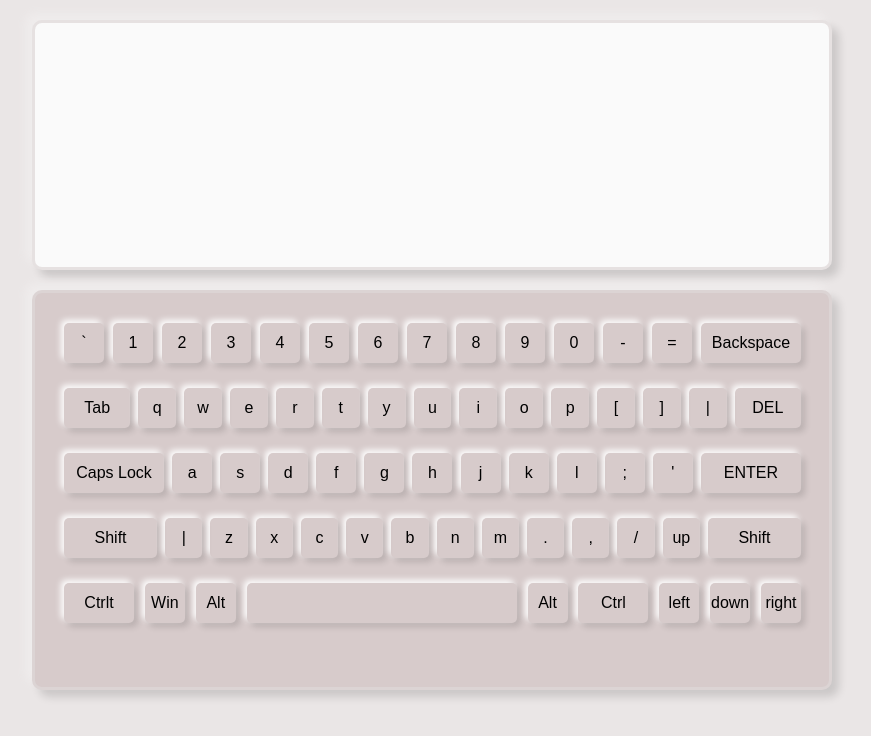
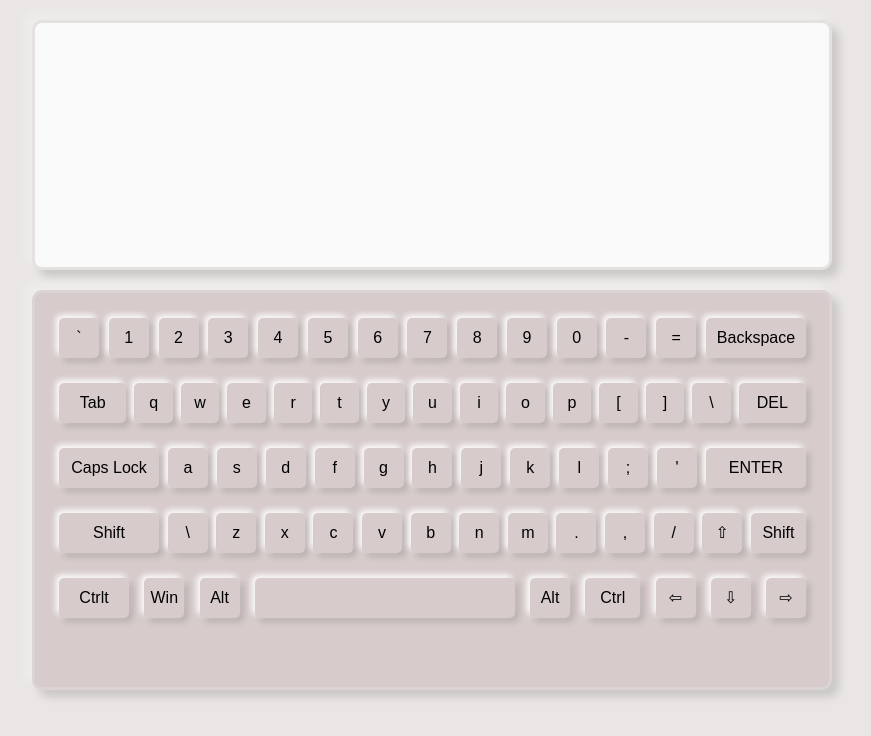
Before and after one commit to Natashulik/virtual-keyboard, a website: page index.html in a window 1280 px wide. Shown: the whole page, without its empty margins (208-1079 px from the left). Drawn offline with Linux system fonts and the light colour scheme.

Commit message:
feat: implement arrows

```diff
--- a/index.js
+++ b/index.js
@@ -40,7 +40,7 @@ arrKeys1.forEach((item) => {
   line1.appendChild(key);
 });
 
-const arrKeys2 = ['Tab', 'Q', 'W', 'E', 'R', 'T', 'Y', 'U', 'I', 'O', 'P', '[', ']', '|', 'DEL'];
+const arrKeys2 = ['Tab', 'Q', 'W', 'E', 'R', 'T', 'Y', 'U', 'I', 'O', 'P', '[', ']', '\\', 'DEL'];
 arrKeys2.forEach((item, index) => {
   const key = document.createElement('div');
   key.className = 'key';
@@ -62,7 +62,7 @@ arrKeys3.forEach((item, index) => {
   line3.appendChild(key);
 });
 
-const arrKeys4 = ['Shift', '|', 'Z', 'X', 'C', 'V', 'B', 'N', 'M', '.', ',', '/', 'up', 'Shift'];
+const arrKeys4 = ['Shift', '\\', 'Z', 'X', 'C', 'V', 'B', 'N', 'M', '.', ',', '/', '⇧', 'Shift'];
 arrKeys4.forEach((item, index) => {
   const key = document.createElement('div');
   key.className = 'key';
@@ -73,7 +73,7 @@ arrKeys4.forEach((item, index) => {
   line4.appendChild(key);
 });
 
-const arrKeys5 = ['Ctrlt', 'Win', 'Alt', ' ', 'Alt', 'Ctrl', 'left', 'down', 'right'];
+const arrKeys5 = ['Ctrlt', 'Win', 'Alt', ' ', 'Alt', 'Ctrl', '⇦', '⇩', '⇨'];
 arrKeys5.forEach((item, index) => {
   const key = document.createElement('div');
   key.className = 'key';
--- a/style.css
+++ b/style.css
@@ -38,7 +38,7 @@
     height: 400px;
     border: 2px solid rgba(222, 215, 215, 0.7);
     margin: 20px auto;
-    padding: 25px;
+    padding: 20px;
     border-radius: 10px;
 
     border: 3px solid rgba(222, 215, 215, 0.8);
@@ -49,7 +49,7 @@
 }
 
 .line {
-    width:  745px;
+    width:  755px;
     height: 50px;
   /*  border: 2px solid red;*/
     margin-bottom: 15px;
@@ -100,21 +100,23 @@
 .line1 .key:last-child,
 .line3 .key:first-child,
 .line3 .key:last-child,
-.line4 .key:first-child,
-.line4 .key:last-child {
+.line4 .key:first-child {
     width: 100px;
 }
 
 .line2 .key:first-child,
-.line2 .key:last-child  {
+.line2 .key:last-child {
     width: 70px;
 }
 
-.line5 .key:first-child,
-.line5 .key:nth-child(6) {
+.line5 .key:first-child {
     width: 70px;
+}
+.line5 .key:nth-child(6),
+.line4 .key:last-child {
+  width: 55px;
 }
 
 .line5 .key:nth-child(4) {
-    width: 270px;
+    width: 260px;
 }
```
